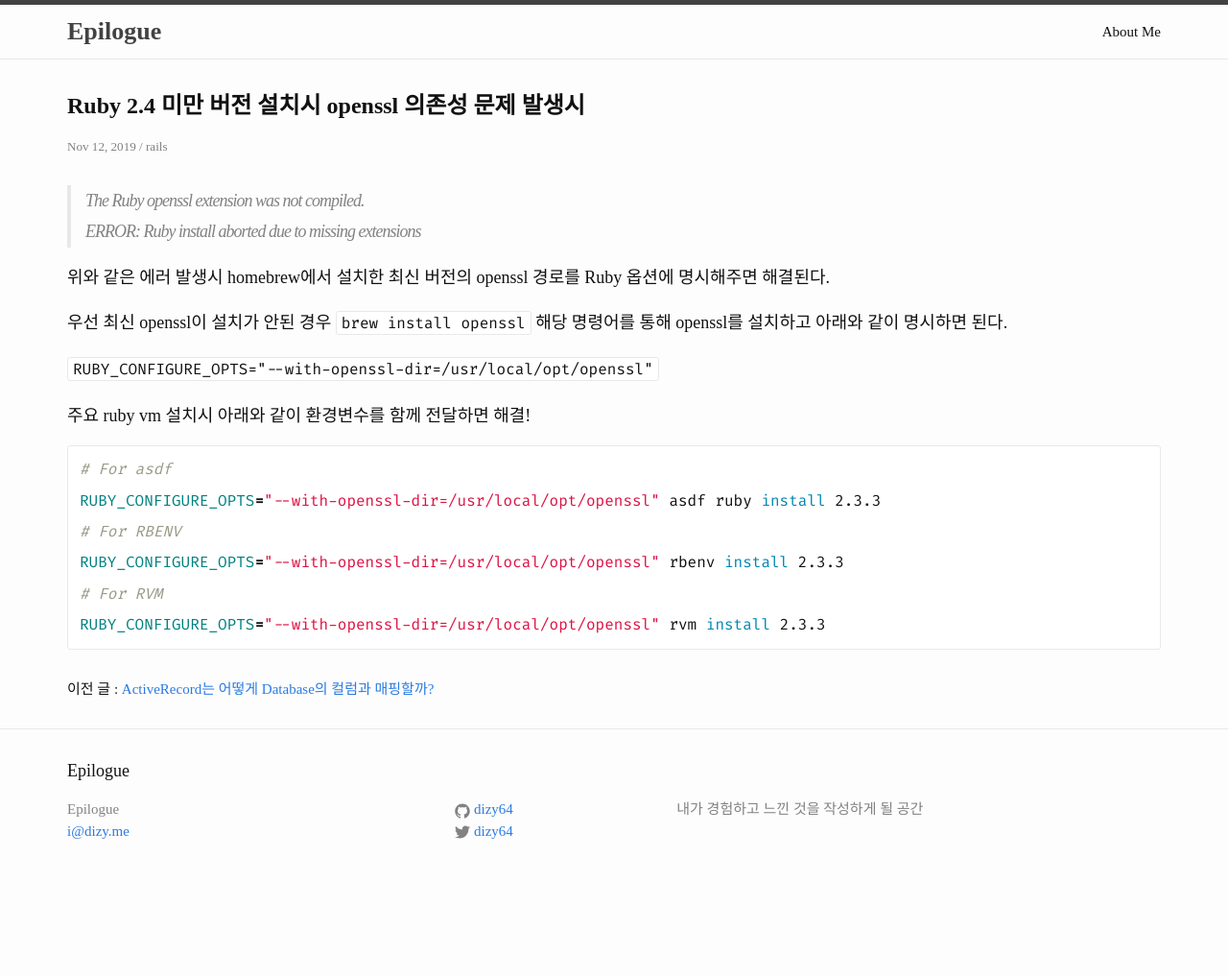
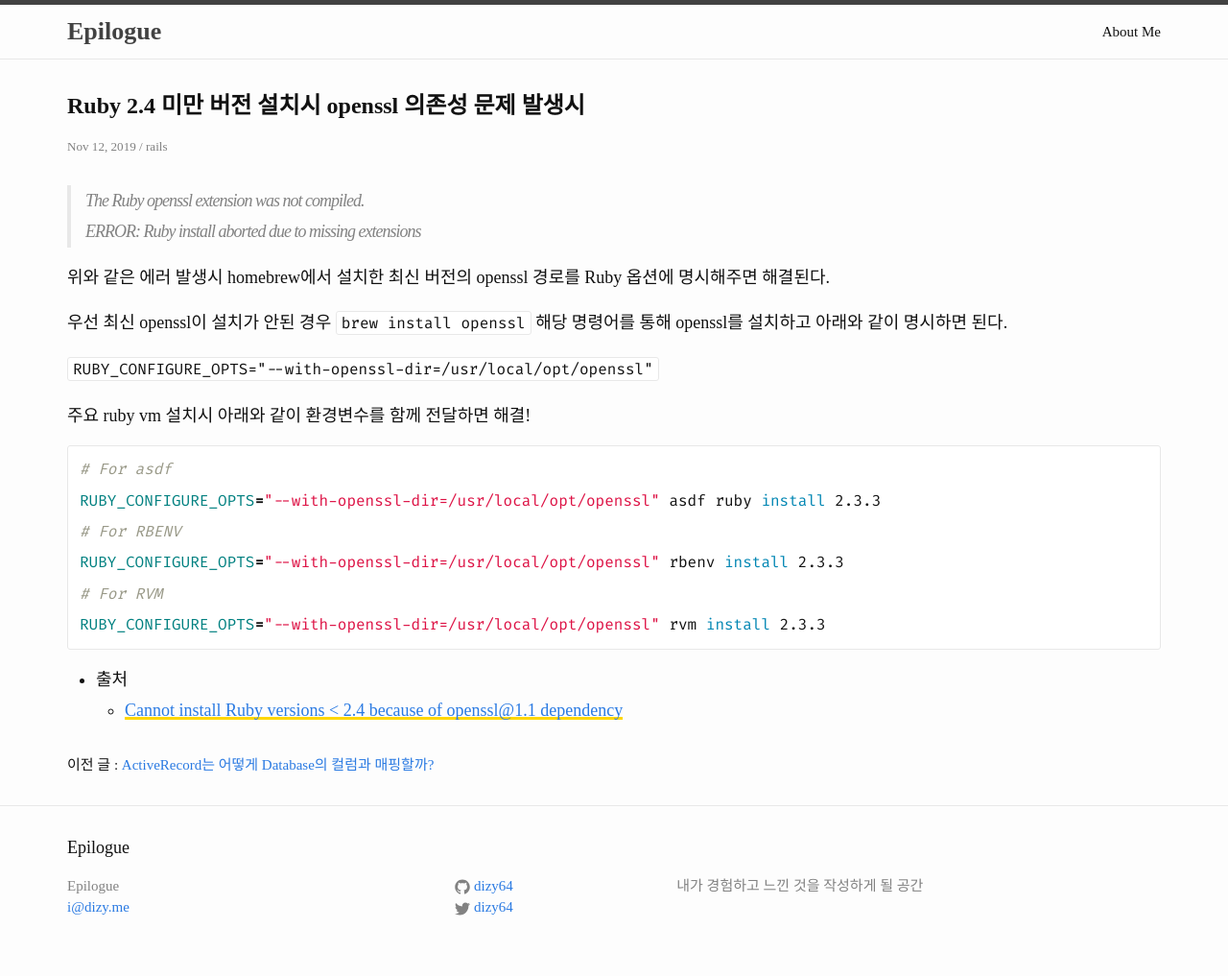
Before and after one commit to dizy64/dizy64.github.io, a Jekyll site: the page built from _posts/2019-11-12-ruby-2-4-openssl-dependency.md, in a window 1280 px wide. Shown: the whole page at 96% size. Built offline with Jekyll 4.4.1, drawn with Linux system fonts in a browser that asks for light colours; comment, search, counter and statistics services are not loaded; before the commit the page ends 937 px from its top, so only the background shows below that.

Commit message:
post: 출처 추가

````diff
--- a/_posts/2019-11-12-ruby-2-4-openssl-dependency.md
+++ b/_posts/2019-11-12-ruby-2-4-openssl-dependency.md
@@ -25,3 +25,6 @@ RUBY_CONFIGURE_OPTS="--with-openssl-dir=/usr/local/opt/openssl" rbenv install 2.
 # For RVM
 RUBY_CONFIGURE_OPTS="--with-openssl-dir=/usr/local/opt/openssl" rvm install 2.3.3
 ```
+
+* 출처
+    * <a href="https://github.com/rbenv/ruby-build/issues/1353" target="_blank" rel="noopener">Cannot install Ruby versions < 2.4 because of openssl@1.1 dependency</a>
````
